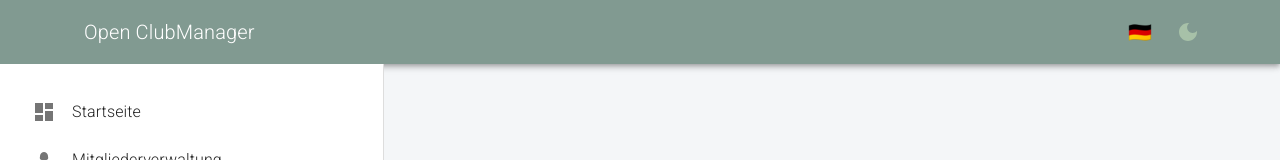
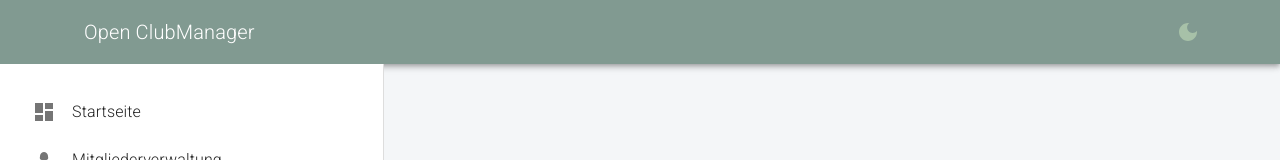
Before and after one commit to Waschndolos/open-clubmanager, a React (Vite) app in the folder frontend/: page / in a window 1280 px wide. Shown: the top 160 px of the page. Built offline with nearby package versions, Linux system fonts and the light colour scheme; some icons are missing; what ag-grid-community would draw is missing.

Commit message:
Removing language selection from header as it's now available in settings page

```diff
--- a/frontend/src/components/header/Header.tsx
+++ b/frontend/src/components/header/Header.tsx
@@ -1,8 +1,7 @@
-import {AppBar, Box, IconButton, Menu, MenuItem, Toolbar, Typography} from '@mui/material'
+import {AppBar, Box, IconButton, Toolbar, Typography} from '@mui/material'
 import {DarkMode, LightMode} from '@mui/icons-material'
 import {useThemeContext} from '../../theme/ThemeContext'
-import {useTranslation} from "react-i18next";
-import React, {useState} from "react";
+import React from "react";
 import NotificationBell from "./NotificationBell";
 import MenuIcon from "@mui/icons-material/Menu";
 
@@ -11,32 +10,8 @@ type HeaderProps = {
     onToggleSidebar: () => void;
 };
 
-export default function Header({ sidebarCollapsed, onToggleSidebar }: HeaderProps) {
-    const {i18n: i18nInstance} = useTranslation()
-
-    const [anchorEl, setAnchorEl] = useState<null | HTMLElement>(null)
+export default function Header({onToggleSidebar }: HeaderProps) {
     const {mode, toggleTheme} = useThemeContext()
-
-    const handleLanguageClick = (event: React.MouseEvent<HTMLElement>) => {
-        setAnchorEl(event.currentTarget)
-    }
-
-    const handleLanguageChange = (lng: string) => {
-        i18nInstance.changeLanguage(lng).then(() => setAnchorEl(null))
-    }
-    const availableLanguages = Object.keys(i18nInstance.options.resources ?? {});
-
-    const getIcon = (lng: string) => {
-        switch (lng) {
-            case 'en':
-                return '🇬🇧'
-            case 'de':
-                return '🇩🇪'
-            case 'fr':
-                return '🇫🇷'
-        }
-        return '<UNK>'
-    }
 
     return (
         <AppBar position="static" color="primary">
@@ -55,18 +30,6 @@ export default function Header({ sidebarCollapsed, onToggleSidebar }: HeaderProp
                 </Typography>
 
                 <Box display="flex" alignItems="center" gap={1}>
-                    <IconButton onClick={handleLanguageClick} color={"secondary"}>
-                        <span style={{fontSize: '1.2rem'}}>
-                            {getIcon(i18nInstance.language)}
-                        </span>
-                    </IconButton>
-                    <Menu anchorEl={anchorEl} open={Boolean(anchorEl)} onClose={() => setAnchorEl(null)}>
-                        {availableLanguages.map((code: string) => (
-                            <MenuItem key={code} onClick={() => handleLanguageChange(code)}>
-                                {getIcon(code)}
-                            </MenuItem>
-                        ))}
-                    </Menu>
 
                     <IconButton onClick={toggleTheme} color={"secondary"}>
                         {mode === 'light' ? <DarkMode/> : <LightMode/>}
```
